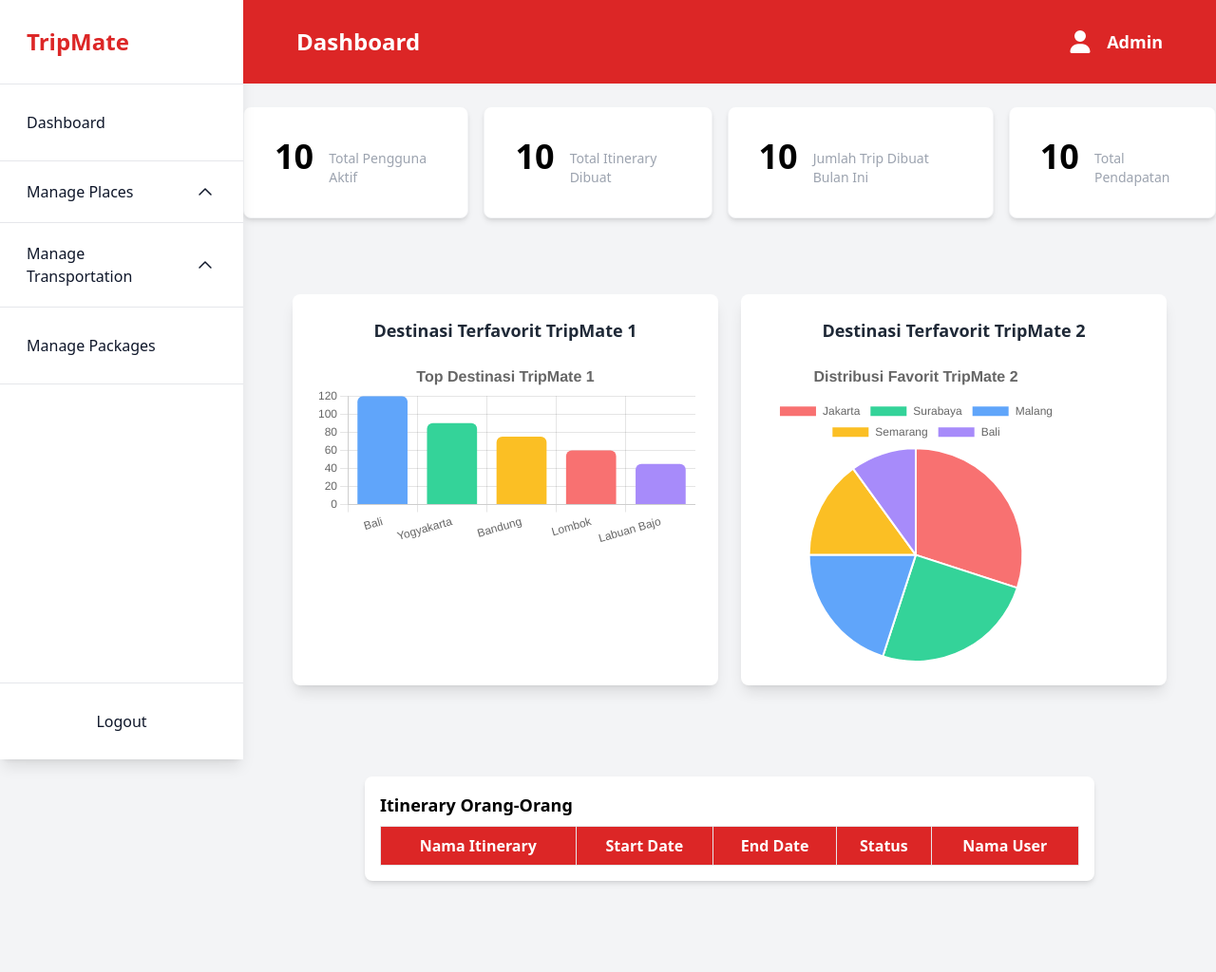
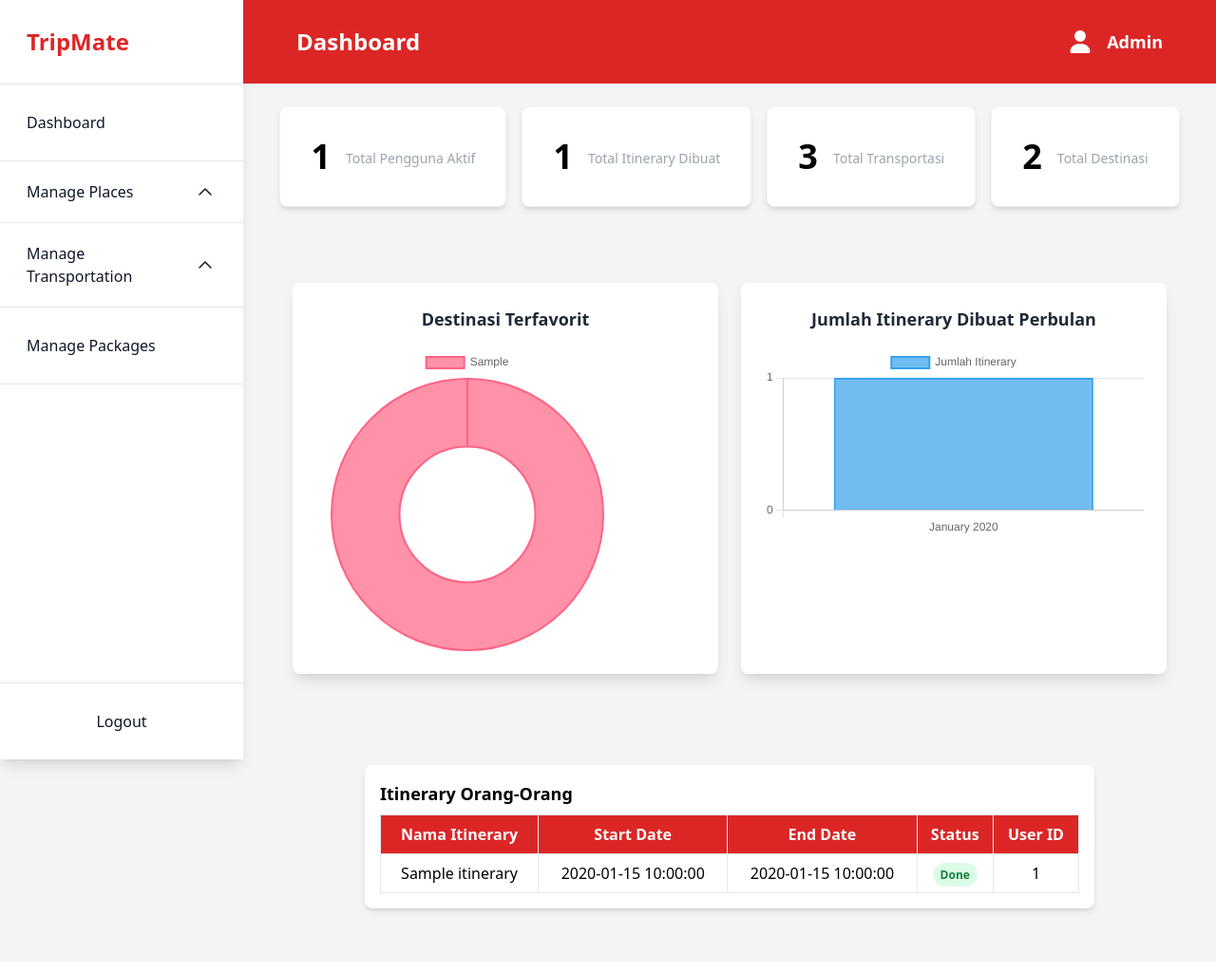
Before and after one commit to viranarita/UTS-TripMate, a PHP site: page /dashboard.php in a window 1280 px wide. Shown: the whole page at 95% size. After the commit the page ends 966 px from the top, so only its background shows below. Run offline with PHP 8.4, Linux system fonts and the light colour scheme; tables that the repository leaves empty or names only in its code hold one stand-in row (values such as "Sample post"); lists and menus that the app fills with data are empty.

Commit message:
warna di dashboard ada yg gk muncul

```diff
--- a/public/dashboard.php
+++ b/public/dashboard.php
@@ -1,4 +1,71 @@
-<?php session_start(); ?>
+<?php
+session_start();
+include 'config.php';
+
+// ambil total user
+$sql = "SELECT COUNT(*) as total FROM tb_Users";
+$result = mysqli_query($conn, $sql);
+$row = mysqli_fetch_assoc($result);
+$totalUsers = $row['total'];
+
+// Ambil total itinerary
+$sql = "SELECT COUNT(*) as total FROM tb_Itinerary";
+$result = mysqli_query($conn, $sql);
+$row = mysqli_fetch_assoc($result);
+$totalItinerary = $row['total'];
+
+// Hitung total flight
+$sql_flight = "SELECT COUNT(*) AS total FROM tb_Flights";
+$result_flight = mysqli_query($conn, $sql_flight);
+$totalFlight = mysqli_fetch_assoc($result_flight)['total'];
+
+// Hitung total bus
+$sql_bus = "SELECT COUNT(*) AS total FROM tb_Buses";
+$result_bus = mysqli_query($conn, $sql_bus);
+$totalBus = mysqli_fetch_assoc($result_bus)['total'];
+
+// Hitung total train
+$sql_train = "SELECT COUNT(*) AS total FROM tb_Trains";
+$result_train = mysqli_query($conn, $sql_train);
+$totalTrain = mysqli_fetch_assoc($result_train)['total'];
+
+// Total keseluruhan transportasi
+$totalTransport = $totalFlight + $totalBus + $totalTrain;
+
+// Hitung total attractions
+$sql_attraction = "SELECT COUNT(*) AS total FROM tb_Attractions";
+$result_attraction = mysqli_query($conn, $sql_attraction);
+$totalAttractions = mysqli_fetch_assoc($result_attraction)['total'];
+
+// Hitung total culinary
+$sql_culinary = "SELECT COUNT(*) AS total FROM tb_Culinary";
+$result_culinary = mysqli_query($conn, $sql_culinary);
+$totalCulinary = mysqli_fetch_assoc($result_culinary)['total'];
+
+// Total keseluruhan destinasi
+$totalDestination = $totalAttractions + $totalCulinary;
+
+// Total Itinerary Dibuat Perbulan
+$sql = "SELECT
+            DATE_FORMAT(timestamp, '%M %Y') AS month,
+            COUNT(*) AS total
+        FROM tb_Itinerary
+        WHERE timestamp IS NOT NULL
+        GROUP BY DATE_FORMAT(timestamp, '%Y-%m')
+        ORDER BY MIN(timestamp)";
+
+$result = $conn->query($sql);
+
+$monthLabels = [];
+$monthData = [];
+
+while ($row = $result->fetch_assoc()) {
+    $monthLabels[] = $row['month'];
+    $monthData[] = (int)$row['total'];
+}
+
+
+?>
 
 <!DOCTYPE html>
 <html lang="en">
@@ -13,49 +80,49 @@
 <body class="bg-gray-100">
     <?php include "sidebar.html" ?>
     <?php include "headerAdmin.html" ?>
-    <section class="pt-24 pb-20 w-full lg:w-[calc(100%-16rem)] lg:ml-64">
+    <section class="pt-24 pb-10 w-full lg:w-[calc(100%-16rem)] lg:ml-64">
         <div class="flex justify-center mt-4 space-x-4">
             <div class="bg-white rounded-lg border border-gray-100 p-6 shadow-md">
                 <div class="flex justify-center">
-                    <div class="text-4xl font-semibold p-2">10</div>
+                    <div class="text-4xl font-semibold p-2"><?php echo $totalUsers; ?></div>
                     <div class="text-sm font-medium text-gray-400 p-2 mt-3">Total Pengguna Aktif</div>
                 </div>
             </div>
             <div class="bg-white rounded-lg border border-gray-100 p-6 shadow-md">
                 <div class="flex justify-center">
-                    <div class="text-4xl font-semibold p-2">10</div>
+                    <div class="text-4xl font-semibold p-2"><?php echo $totalItinerary; ?></div>
                     <div class="text-sm font-medium text-gray-400 p-2 mt-3">Total Itinerary Dibuat</div>
                 </div>
             </div>
             <div class="bg-white rounded-lg border border-gray-100 p-6 shadow-md">
                 <div class="flex justify-center">
-                    <div class="text-4xl font-semibold p-2">10</div>
-                    <div class="text-sm font-medium text-gray-400 p-2 mt-3">Jumlah Trip Dibuat Bulan Ini</div>
+                    <div class="text-4xl font-semibold p-2"><?php echo $totalTransport; ?></div>
+                    <div class="text-sm font-medium text-gray-400 p-2 mt-3">Total Transportasi</div>
                 </div>
             </div>
             <div class="bg-white rounded-lg border border-gray-100 p-6 shadow-md">
                 <div class="flex justify-center">
-                    <div class="text-4xl font-semibold p-2">10</div>
-                    <div class="text-sm font-medium text-gray-400 p-2 mt-3">Total Pendapatan</div>
+                    <div class="text-4xl font-semibold p-2"><?php echo $totalDestination; ?></div>
+                    <div class="text-sm font-medium text-gray-400 p-2 mt-3">Total Destinasi</div>
                 </div>
             </div>
         </div>
     </section>
 
     <!-- Chart Section Start -->
-    <section id="chart" class="pb-20 w-full lg:w-[calc(100%-16rem)] lg:ml-64">
+    <section id="chart" class="pt-10 pb-10 w-full lg:w-[calc(100%-16rem)] lg:ml-64">
         <div class="container">
             <div class="flex flex-wrap justify-center gap-6">
                 <!-- Chart 1 -->
                 <div class="bg-white p-6 rounded-lg shadow-lg w-full md:w-1/2 max-w-md text-center">
-                    <h2 class="text-lg font-semibold text-gray-800 mb-4">Destinasi Terfavorit TripMate 1</h2>
+                    <h2 class="text-lg font-semibold text-gray-800 mb-4">Destinasi Terfavorit</h2>
                     <div class="w-full h-80 mx-auto">
                         <canvas id="myChart"></canvas>
                     </div>
                 </div>
                 <!-- Chart 2 -->
                 <div class="bg-white p-6 rounded-lg shadow-lg w-full md:w-1/2 max-w-md text-center">
-                    <h2 class="text-lg font-semibold text-gray-800 mb-4">Destinasi Terfavorit TripMate 2</h2>
+                    <h2 class="text-lg font-semibold text-gray-800 mb-4">Jumlah Itinerary Dibuat Perbulan </h2>
                     <div class="w-full h-80 mx-auto">
                         <canvas id="myChart2"></canvas>
                     </div>
@@ -64,7 +131,7 @@
         </div>
     </section>
 
-    <section class="pb-20 w-full lg:w-[calc(100%-16rem)] lg:ml-64">
+    <section class="pt-10 pb-10 w-full lg:w-[calc(100%-16rem)] lg:ml-64">
     <div class="flex justify-center mt-4 mb-4">
             <div class="bg-white p-4 rounded-lg shadow-md w-3/4">
                 <h2 class="mb-2 font-semibold text-lg">Itinerary Orang-Orang</h2>
@@ -75,12 +142,43 @@
                             <th class="p-2 border">Start Date</th>
                             <th class="p-2 border">End Date</th>
                             <th class="p-2 border">Status</th>
-                            <th class="p-2 border">Nama User</th>
+                            <th class="p-2 border">User ID</th>
                         </tr>
                     </thead>
                     <tbody>
+<?php
+$sql = "SELECT
+            list_name,
+            departure_date,
+            return_date,
+            user_id
+        FROM tb_Itinerary
+        ORDER BY departure_date DESC";
 
+$result = mysqli_query($conn, $sql);
+$today = date('Y-m-d');
+
+while ($row = mysqli_fetch_assoc($result)) {
+    if ($row['departure_date'] > $today) {
+        $status = '<span class="px-2 py-1 text-xs font-semibold rounded-full bg-red-100 text-red-600">Pending</span>';
+    } elseif ($row['return_date'] < $today) {
+        $status = '<span class="px-2 py-1 text-xs font-semibold rounded-full bg-green-100 text-green-700">Done</span>';
+    } else {
+        $status = '<span class="px-2 py-1 text-xs font-semibold rounded-full bg-yellow-100 text-yellow-500">Proses</span>';
+    }
+
+    echo "<tr class='text-center'>";
+    echo "<td class='p-2 border'>{$row['list_name']}</td>";
+    echo "<td class='p-2 border'>{$row['departure_date']}</td>";
+    echo "<td class='p-2 border'>{$row['return_date']}</td>";
+    echo "<td class='p-2 border'>$status</td>";
+    echo "<td class='p-2 border'>{$row['user_id']}</td>";
+    echo "</tr>";
+}
+?>
 </tbody>
+
+
                 </table>
             </div>
         </div>
@@ -89,60 +187,72 @@
 </body>
 
 <script>
-  // Chart 1 Dummy Data
-  const ctx1 = document.getElementById('myChart').getContext('2d');
-  const chart1 = new Chart(ctx1, {
+  // Chart 1 Destinasi Favorit
+  document.addEventListener("DOMContentLoaded", function() {
+        fetch("getChartData.php")
+            .then(response => response.json())
+            .then(data => {
+                var ctx = document.getElementById("myChart").getContext('2d');
+
+                var myChart = new Chart(ctx, {
+                    type: 'doughnut',
+                    data: {
+                        labels: data.labels,
+                        datasets: [{
+                            label: 'Destinasi Favorit',
+                            data: data.data,
+                            backgroundColor: [
+                                'rgba(255, 99, 132, 0.7)',
+                                'rgba(54, 162, 235, 0.7)',
+                                'rgba(255, 206, 86, 0.7)',
+                                'rgba(75, 192, 192, 0.7)',
+                                'rgba(153, 102, 255, 0.7)'
+                            ],
+                            borderColor: [
+                                'rgba(255, 99, 132, 1)',
+                                'rgba(54, 162, 235, 1)',
+                                'rgba(255, 206, 86, 1)',
+                                'rgba(75, 192, 192, 1)',
+                                'rgba(153, 102, 255, 1)'
+                            ],
+                            borderWidth: 2
+                        }]
+                    }
+                });
+            })
+            .catch(error => console.error('Error:', error));
+    });
+
+  // Chart 2 Itinerary Perbulan
+  const monthLabels = <?php echo json_encode($monthLabels); ?>;
+  const monthData = <?php echo json_encode($monthData); ?>;
+
+  document.addEventListener("DOMContentLoaded", function () {
+    const ctx = document.getElementById("myChart2").getContext("2d");
+    new Chart(ctx, {
       type: 'bar',
       data: {
-      labels: ['Bali', 'Yogyakarta', 'Bandung', 'Lombok', 'Labuan Bajo'],
+        labels: monthLabels,
         datasets: [{
-        label: 'Jumlah Pengunjung',
-        data: [120, 90, 75, 60, 45],
-        backgroundColor: ['#60a5fa', '#34d399', '#fbbf24', '#f87171', '#a78bfa'],
-        borderRadius: 6,
+          label: 'Jumlah Itinerary',
+          data: monthData,
+          backgroundColor: 'rgba(54, 162, 235, 0.7)',
+          borderColor: 'rgba(54, 162, 235, 1)',
+          borderWidth: 2
         }]
       },
       options: {
         responsive: true,
-      plugins: {
-        legend: { display: false },
-        title: {
-          display: true,
-          text: 'Top Destinasi TripMate 1',
-          font: { size: 16 }
-        }
-      },
         scales: {
           y: {
             beginAtZero: true,
-          ticks: { stepSize: 20 }
+            ticks: {
+              stepSize: 1
+            }
           }
         }
       }
     });
-
-  // Chart 2 Dummy Data
-  const ctx2 = document.getElementById('myChart2').getContext('2d');
-  const chart2 = new Chart(ctx2, {
-    type: 'pie',
-    data: {
-      labels: ['Jakarta', 'Surabaya', 'Malang', 'Semarang', 'Bali'],
-      datasets: [{
-        label: 'Distribusi Favorit',
-        data: [30, 25, 20, 15, 10],
-        backgroundColor: ['#f87171', '#34d399', '#60a5fa', '#fbbf24', '#a78bfa'],
-      }]
-    },
-    options: {
-      responsive: true,
-      plugins: {
-        title: {
-          display: true,
-          text: 'Distribusi Favorit TripMate 2',
-          font: { size: 16 }
-        }
-      }
-    }
   });
 </script>
 
--- a/public/style.css
+++ b/public/style.css
@@ -1185,6 +1185,36 @@ video {
   background-color: rgb(239 68 68 / var(--tw-bg-opacity, 1));
 }
 
+.bg-blue-200 {
+  --tw-bg-opacity: 1;
+  background-color: rgb(191 219 254 / var(--tw-bg-opacity, 1));
+}
+
+.bg-green-200 {
+  --tw-bg-opacity: 1;
+  background-color: rgb(187 247 208 / var(--tw-bg-opacity, 1));
+}
+
+.bg-yellow-200 {
+  --tw-bg-opacity: 1;
+  background-color: rgb(254 240 138 / var(--tw-bg-opacity, 1));
+}
+
+.bg-green-100 {
+  --tw-bg-opacity: 1;
+  background-color: rgb(220 252 231 / var(--tw-bg-opacity, 1));
+}
+
+.bg-red-100 {
+  --tw-bg-opacity: 1;
+  background-color: rgb(254 226 226 / var(--tw-bg-opacity, 1));
+}
+
+.bg-yellow-100 {
+  --tw-bg-opacity: 1;
+  background-color: rgb(254 249 195 / var(--tw-bg-opacity, 1));
+}
+
 .bg-opacity-10 {
   --tw-bg-opacity: 0.1;
 }
@@ -1343,6 +1373,18 @@ video {
   padding-top: 4rem;
 }
 
+.pb-10 {
+  padding-bottom: 2.5rem;
+}
+
+.pb-14 {
+  padding-bottom: 3.5rem;
+}
+
+.pb-16 {
+  padding-bottom: 4rem;
+}
+
 .text-left {
   text-align: left;
 }
@@ -1516,6 +1558,56 @@ video {
 .text-cyan-400 {
   --tw-text-opacity: 1;
   color: rgb(34 211 238 / var(--tw-text-opacity, 1));
+}
+
+.text-green-600 {
+  --tw-text-opacity: 1;
+  color: rgb(22 163 74 / var(--tw-text-opacity, 1));
+}
+
+.text-yellow-500 {
+  --tw-text-opacity: 1;
+  color: rgb(234 179 8 / var(--tw-text-opacity, 1));
+}
+
+.text-blue-800 {
+  --tw-text-opacity: 1;
+  color: rgb(30 64 175 / var(--tw-text-opacity, 1));
+}
+
+.text-green-800 {
+  --tw-text-opacity: 1;
+  color: rgb(22 101 52 / var(--tw-text-opacity, 1));
+}
+
+.text-yellow-800 {
+  --tw-text-opacity: 1;
+  color: rgb(133 77 14 / var(--tw-text-opacity, 1));
+}
+
+.text-green-700 {
+  --tw-text-opacity: 1;
+  color: rgb(21 128 61 / var(--tw-text-opacity, 1));
+}
+
+.text-red-700 {
+  --tw-text-opacity: 1;
+  color: rgb(185 28 28 / var(--tw-text-opacity, 1));
+}
+
+.text-yellow-700 {
+  --tw-text-opacity: 1;
+  color: rgb(161 98 7 / var(--tw-text-opacity, 1));
+}
+
+.text-yellow-600 {
+  --tw-text-opacity: 1;
+  color: rgb(202 138 4 / var(--tw-text-opacity, 1));
+}
+
+.text-yellow-200 {
+  --tw-text-opacity: 1;
+  color: rgb(254 240 138 / var(--tw-text-opacity, 1));
 }
 
 .shadow {
```
Lines whose indentation alone changed are shown as unchanged.
